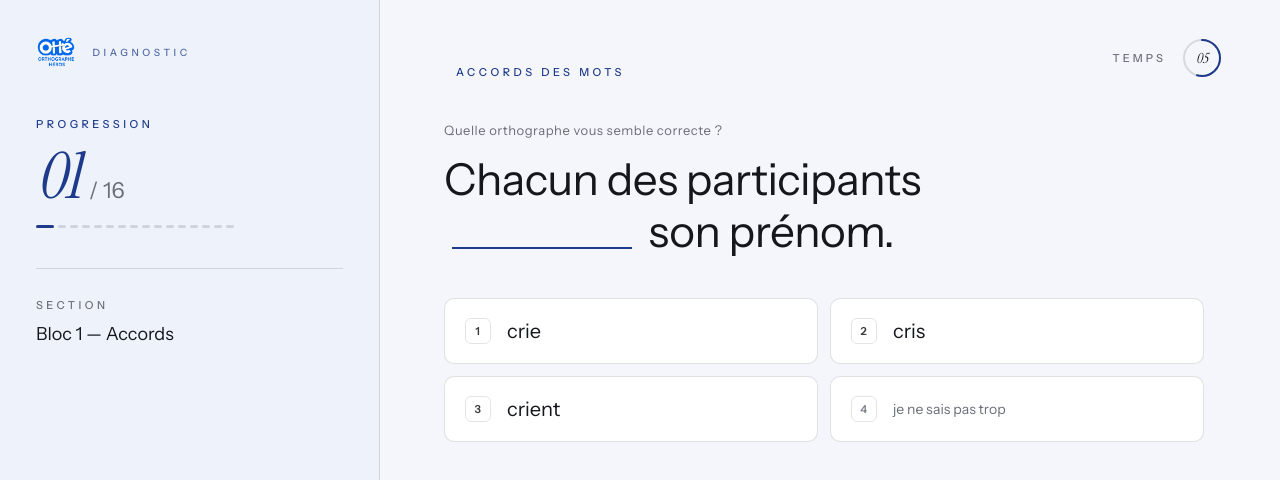
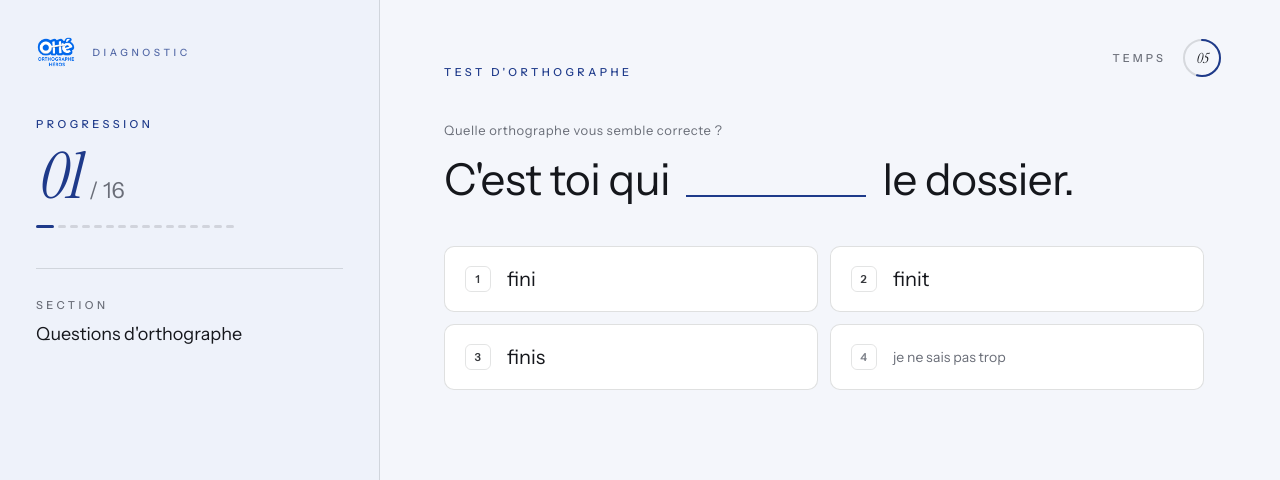
Before and after one commit to 9bodi/ohe-lead-gen, a Next.js app: page /test in a window 1280 px wide. Shown: the top 480 px of the page. Built offline with nearby package versions, Linux system fonts and the light colour scheme.

Commit message:
maj sprint 2

```diff
--- a/app/accueil/page.tsx
+++ b/app/accueil/page.tsx
@@ -1,11 +1,11 @@
 import Link from "next/link";
 import { Badge, Logo, Portrait } from "@/components/ui";
-import { TOTAL_COUNT } from "@/lib/questions";
+import { DISPLAY_TOTAL_COUNT } from "@/lib/questions";
 
 export default function Home() {
   const specs = [
     { num: "01", kpi: "~4 min", label: "Durée moyenne — un café suffit" },
-    { num: "02", kpi: `${TOTAL_COUNT} questions`, label: "Sur deux compétences clés : accord et conjugaison" },
+    { num: "02", kpi: `${DISPLAY_TOTAL_COUNT} questions`, label: "Sur deux compétences clés : accord et conjugaison" },
     { num: "03", kpi: "Maîtrise par compétence", label: "Profil d'adaptation et besoin de formation" },
   ];
 
--- a/app/contact/page.tsx
+++ b/app/contact/page.tsx
@@ -45,7 +45,7 @@ function ContactPageContent() {
           "Notre diagnostic personnel sera disponible à la rentrée. Laissez-nous vos coordonnées pour être parmi les premiers informés de son ouverture.",
         rgpd:
           "En vous inscrivant, vous acceptez d'être recontacté(e) par l'équipe OHé pour vous prévenir du lancement. Vos données sont traitées dans le respect du RGPD.",
-        submit: "M'inscrire à la liste",
+        submit: "Me prévenir du lancement",
         confirmTitle: "Merci, vous êtes inscrit(e) !",
         confirmIntro:
           "Nous vous préviendrons par email dès l'ouverture du diagnostic personnel à la rentrée.",
@@ -245,7 +245,7 @@ function ContactPageContent() {
             {/* Champs B2C : Profil obligatoire */}
             {isBtoc && (
               <div>
-                <FieldLabel htmlFor="profile">Votre profil</FieldLabel>
+                <FieldLabel htmlFor="profile" optional>Votre profil</FieldLabel>
                 <select
                   id="profile"
                   value={form.profile || ""}
--- a/app/test/test-client.tsx
+++ b/app/test/test-client.tsx
@@ -21,16 +21,6 @@ export function TestClient() {
   const router = useRouter();
   const test = useTest();
 
-  // Transition entre Bloc 1 et Bloc 2 — 2 sec auto
-  useEffect(() => {
-    if (test.phase === "transition") {
-      const t = setTimeout(() => {
-        test.finishTransition();
-      }, 2000);
-      return () => clearTimeout(t);
-    }
-  }, [test.phase, test]);
-
   // Test terminé → capture email
   useEffect(() => {
     if (test.phase === "completed") {
@@ -50,24 +40,6 @@ export function TestClient() {
         <div className="text-center">
           <div className="ohe-eyebrow text-ohe-accent mb-4"> Préparation</div>
           <p className="text-ohe-muted text-sm">Chargement du diagnostic...</p>
-        </div>
-      </main>
-    );
-  }
-
-  // === Transition entre Bloc 1 et Bloc 2 ===
-  if (test.phase === "transition") {
-    return (
-      <main className="min-h-screen grid place-items-center bg-ohe-bg text-ohe-ink px-6">
-        <div className="text-center max-w-md">
-          <div className="ohe-eyebrow text-ohe-accent mb-6"> Partie 2 sur 2</div>
-          <h2 className="text-[32px] sm:text-[44px] leading-[1.05] tracking-[-0.02em] font-normal text-balance">
-            Maintenant,{" "}
-            <span className="font-serif italic text-ohe-accent">la conjugaison</span>.
-          </h2>
-          <p className="mt-4 text-ohe-muted text-sm">
-            Même format, 8 questions, 10 secondes par question.
-          </p>
         </div>
       </main>
     );
@@ -141,11 +113,10 @@ export function TestClient() {
 function MobileProgress({ test }: { test: ReturnType<typeof useTest> }) {
   if (test.current.kind === "procedural") {
     const num = test.proceduralIndex + 1;
-    const blockLabel = test.phase === "block1" ? "Accords" : "Conjugaison";
     return (
       <div className="flex items-center gap-3 text-right">
         <span className="text-[11px] uppercase tracking-[0.2em] text-ohe-muted">
-          {blockLabel}
+          Question
         </span>
         <span className="font-serif italic text-ohe-accent text-[22px] leading-none">
           {String(num).padStart(2, "0")}
@@ -174,11 +145,6 @@ function MobileProgress({ test }: { test: ReturnType<typeof useTest> }) {
 function SidebarInfo({ test }: { test: ReturnType<typeof useTest> }) {
   if (test.current.kind === "procedural") {
     const num = test.proceduralIndex + 1;
-    const blockLabel =
-      test.phase === "block1"
-        ? "Bloc 1 — Accords"
-        : "Bloc 2 — Conjugaison";
-
     return (
       <>
         <div className="mt-12">
@@ -208,7 +174,7 @@ function SidebarInfo({ test }: { test: ReturnType<typeof useTest> }) {
 
         <div className="mt-10 pt-7 border-t border-ohe-line">
           <div className="ohe-eyebrow text-ohe-muted">Section</div>
-          <div className="mt-2.5 text-[18px] leading-[1.3]">{blockLabel}</div>
+          <div className="mt-2.5 text-[18px] leading-[1.3]">Questions d&apos;orthographe</div>
         </div>
       </>
     );
@@ -239,13 +205,12 @@ function SidebarInfo({ test }: { test: ReturnType<typeof useTest> }) {
 
         <div className="mt-10 pt-7 border-t border-ohe-line">
           <div className="ohe-eyebrow text-ohe-muted">Section</div>
-                    <div className="mt-2.5 text-[18px] leading-[1.3]">
+          <div className="mt-2.5 text-[18px] leading-[1.3]">
             Votre profil
           </div>
           <div className="mt-2 text-[13px] text-ohe-muted">
             Pas de chrono, prenez votre temps.
           </div>
-
         </div>
       </>
     );
@@ -256,15 +221,10 @@ function SidebarInfo({ test }: { test: ReturnType<typeof useTest> }) {
 
 function CurrentEyebrow({ test }: { test: ReturnType<typeof useTest> }) {
   if (test.current.kind === "procedural") {
-    const label =
-      test.phase === "block1"
-        ? "Accords des mots"
-        : "Conjugaison";
     return (
       <div className="ohe-eyebrow text-ohe-accent inline-flex items-center gap-3 mt-2 lg:mt-6 pr-20">
-        <span className="opacity-65"></span>
         <span style={{ letterSpacing: "0.32em", textTransform: "uppercase" }}>
-          {label}
+          Test d&apos;orthographe
         </span>
       </div>
     );
@@ -272,7 +232,6 @@ function CurrentEyebrow({ test }: { test: ReturnType<typeof useTest> }) {
   if (test.current.kind === "declarative") {
     return (
       <div className="ohe-eyebrow text-ohe-accent inline-flex items-center gap-3 mt-2 lg:mt-6">
-        <span className="opacity-65"></span>
         <span>Votre profil</span>
       </div>
     );
--- a/hooks/useTest.ts
+++ b/hooks/useTest.ts
@@ -2,11 +2,10 @@
 
 import { useCallback, useEffect, useMemo, useRef, useState } from "react";
 import {
-  BLOCK_1,
-  BLOCK_2,
   DECLARATIVES,
+  PROCEDURAL_COUNT,
   PROCEDURAL_SECONDS_PER_QUESTION,
-  shuffleBlock,
+  shuffleAllProcedural,
   type ProceduralQuestion,
   type DeclarativeQuestion,
 } from "@/lib/questions";
@@ -16,9 +15,7 @@ import type { RawAnswer } from "@/lib/scoring/compute";
 
 export type TestPhase =
   | "loading"       // état initial, en attente du mélange côté client
-  | "block1"        // Bloc 1 — accords
-  | "transition"    // Écran transition entre les 2 blocs procéduraux
-  | "block2"        // Bloc 2 — conjugaison
+  | "procedural"    // 16 questions accords + conjugaison mélangées
   | "declaratives"  // 3 questions ADAPTATION
   | "completed";    // Test terminé
 
@@ -36,23 +33,20 @@ export type UseTestState = {
   startedAt: number;
   answerProcedural: (choiceText: string) => void;
   answerDeclarative: (answer: "yes" | "no") => void;
-  finishTransition: () => void;
   reset: () => void;
 };
 
 // === Hook ===
 
 export function useTest(): UseTestState {
-  // === Questions mélangées — null tant que le shuffle n'a pas eu lieu (côté serveur) ===
-  // On stocke en state pour pouvoir muter côté client uniquement.
-  const [block1Questions, setBlock1Questions] = useState<ProceduralQuestion[] | null>(null);
-  const [block2Questions, setBlock2Questions] = useState<ProceduralQuestion[] | null>(null);
+  // === 16 questions procédurales mélangées (accords + conjugaison fusionnés) ===
+  // null tant que le shuffle n'a pas eu lieu (côté serveur)
+  const [proceduralQuestions, setProceduralQuestions] = useState<ProceduralQuestion[] | null>(null);
 
   // === Mélange UNE seule fois au montage (côté client uniquement) ===
   // useEffect ne s'exécute jamais côté serveur, donc pas de mismatch d'hydration.
   useEffect(() => {
-    setBlock1Questions(shuffleBlock(BLOCK_1));
-    setBlock2Questions(shuffleBlock(BLOCK_2));
+    setProceduralQuestions(shuffleAllProcedural());
   }, []);
 
   // === États ===
@@ -65,31 +59,28 @@ export function useTest(): UseTestState {
 
   const questionStartRef = useRef(Date.now());
 
-  // === Passer de "loading" à "block1" dès que le shuffle est fait ===
+  // === Passer de "loading" à "procedural" dès que le shuffle est fait ===
   useEffect(() => {
-    if (phase === "loading" && block1Questions && block2Questions) {
-      setPhase("block1");
+    if (phase === "loading" && proceduralQuestions) {
+      setPhase("procedural");
       questionStartRef.current = Date.now();
     }
-  }, [phase, block1Questions, block2Questions]);
+  }, [phase, proceduralQuestions]);
 
   // === Question courante ===
   const currentQuestion = useMemo((): ProceduralQuestion | DeclarativeQuestion | null => {
-    if (phase === "block1" && block1Questions) {
-      return block1Questions[proceduralIndex] ?? null;
-    }
-    if (phase === "block2" && block2Questions) {
-      return block2Questions[proceduralIndex - 8] ?? null;
+    if (phase === "procedural" && proceduralQuestions) {
+      return proceduralQuestions[proceduralIndex] ?? null;
     }
     if (phase === "declaratives") {
       return DECLARATIVES[declarativeIndex] ?? null;
     }
     return null;
-  }, [phase, proceduralIndex, declarativeIndex, block1Questions, block2Questions]);
+  }, [phase, proceduralIndex, declarativeIndex, proceduralQuestions]);
 
   // === Reset du timer à chaque nouvelle question procédurale ===
   useEffect(() => {
-    if (phase === "block1" || phase === "block2") {
+    if (phase === "procedural") {
       setSecondsLeft(PROCEDURAL_SECONDS_PER_QUESTION);
       questionStartRef.current = Date.now();
     } else if (phase === "declaratives") {
@@ -99,7 +90,7 @@ export function useTest(): UseTestState {
 
   // === Tick du timer (uniquement en phase procédurale) ===
   useEffect(() => {
-    if (phase !== "block1" && phase !== "block2") return;
+    if (phase !== "procedural") return;
 
     const interval = setInterval(() => {
       setSecondsLeft((s) => {
@@ -132,14 +123,11 @@ export function useTest(): UseTestState {
   }, [currentQuestion]);
 
   // === Avancer après une réponse procédurale ===
+  // Plus de transition : on passe directement aux déclaratives après la 16e question
   const advanceFromProcedural = useCallback(() => {
     setProceduralIndex((idx) => {
       const next = idx + 1;
-      if (next === 8) {
-        setPhase("transition");
-        return next;
-      }
-      if (next === 16) {
+      if (next === PROCEDURAL_COUNT) {
         setPhase("declaratives");
         return next;
       }
@@ -197,22 +185,15 @@ export function useTest(): UseTestState {
     [currentQuestion, advanceFromDeclarative]
   );
 
-  const finishTransition = useCallback(() => {
-    if (phase === "transition") {
-      setPhase("block2");
-    }
-  }, [phase]);
-
   const reset = useCallback(() => {
     setPhase("loading");
-    setBlock1Questions(shuffleBlock(BLOCK_1));
-    setBlock2Questions(shuffleBlock(BLOCK_2));
+    setProceduralQuestions(shuffleAllProcedural());
     setProceduralIndex(0);
     setDeclarativeIndex(0);
     setAnswers([]);
     setSecondsLeft(PROCEDURAL_SECONDS_PER_QUESTION);
     questionStartRef.current = Date.now();
-    setPhase("block1");
+    setPhase("procedural");
   }, []);
 
   // === Objet `current` exposé ===
@@ -233,7 +214,6 @@ export function useTest(): UseTestState {
     startedAt,
     answerProcedural,
     answerDeclarative,
-    finishTransition,
     reset,
   };
 }
--- a/lib/schemas/contact.ts
+++ b/lib/schemas/contact.ts
@@ -117,16 +117,7 @@ export const contactFormSchema = z
         });
       }
     }
-    // En B2C : profil obligatoire
-    if (data.requestType === "btoc") {
-      if (!data.profile) {
-        ctx.addIssue({
-          code: z.ZodIssueCode.custom,
-          path: ["profile"],
-          message: "Merci de sélectionner votre profil",
-        });
-      }
-    }
+
   });
 
 export type ContactFormInput = z.infer<typeof contactFormSchema>;
```
Also changed, not shown: lib/questions.ts (+8 -0 lines).
